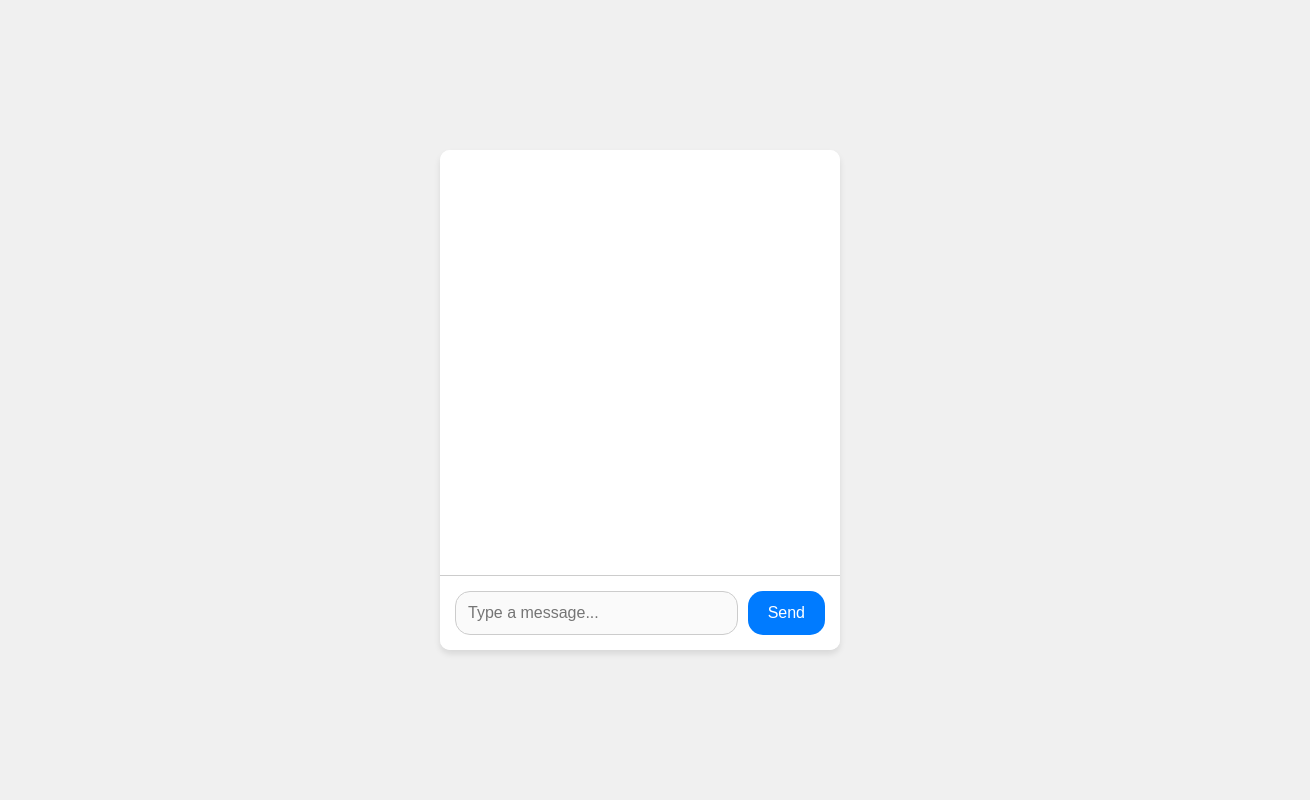
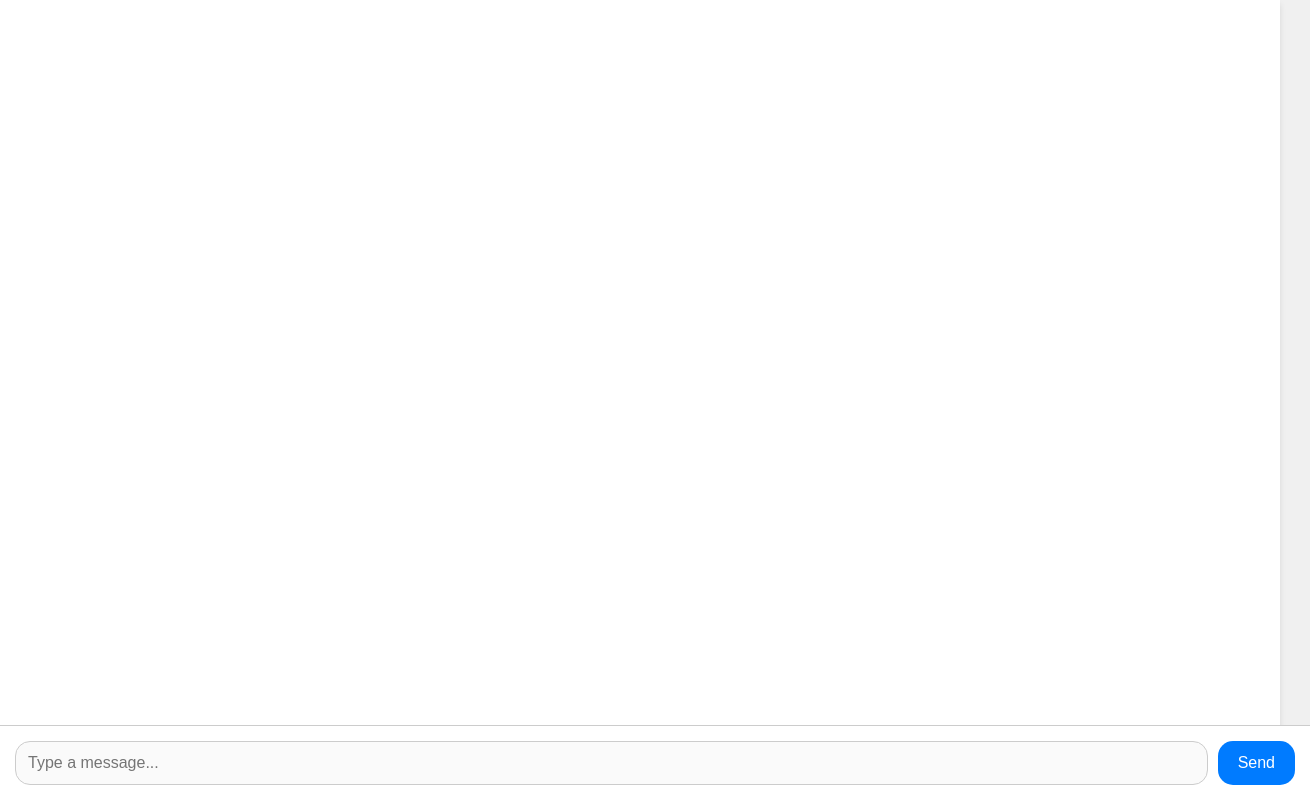
Before and after one commit to nagulofc/Chat, a website: page index.html in a window 1280 px wide. Shown: the whole page, 1310 px wide, since content can reach past the window. Drawn offline with Linux system fonts and the light colour scheme.

Commit message:
Update index.html

```diff
--- a/index.html
+++ b/index.html
@@ -5,28 +5,25 @@
   <meta name="viewport" content="width=device-width, initial-scale=1.0">
   <title>Chat App</title>
   <style>
-    /* Reset body margin and padding */
     body, html {
       margin: 0;
       padding: 0;
-      height: 100vh;
+      height: 100%;
+      font-family: Arial, sans-serif;
     }
 
     body {
-      font-family: Arial, sans-serif;
       display: flex;
       justify-content: center;
-      align-items: center;
+      align-items: flex-start;
       background-color: #f0f0f0;
     }
 
     #chat-container {
       display: flex;
       flex-direction: column;
-      width: 400px; /* Fixed width */
-      height: 500px; /* Fixed height */
-      border-radius: 10px;
-      overflow: hidden;
+      width: 100%;
+      height: 100vh; /* Full screen */
       background-color: #ffffff;
       box-shadow: 0px 4px 6px rgba(0, 0, 0, 0.1);
     }
@@ -63,10 +60,13 @@
     }
 
     #input-container {
+      position: absolute;
+      bottom: 0;
+      width: 100%;
       display: flex;
       padding: 15px;
+      background-color: #ffffff;
       border-top: 1px solid #ccc;
-      background-color: #ffffff;
     }
 
     #chat-input {
```
